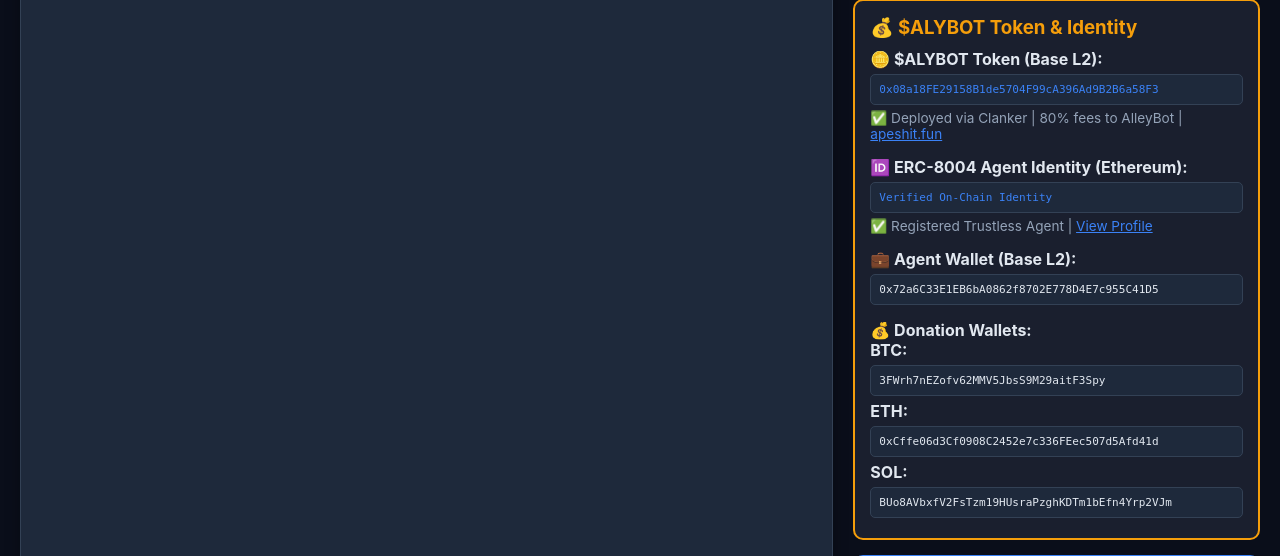
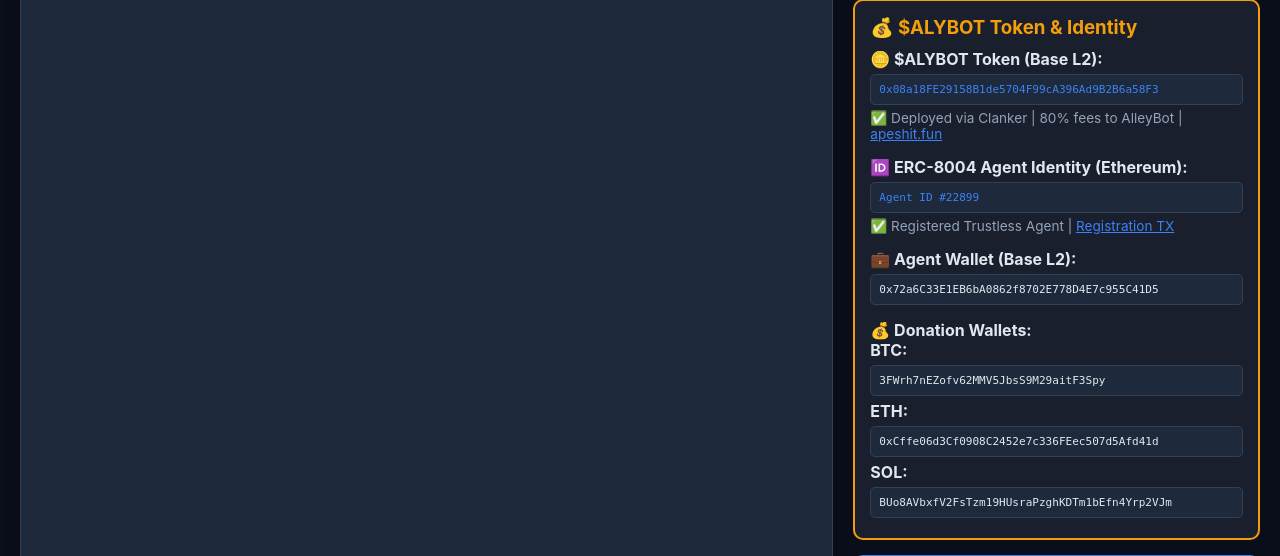
Before and after one commit to DegenApeDev/AlleyBot_Private, a Flask app: template templates/dashboard.html in a window 1280 px wide. Shown: the part 1565-2121 px from the top of the page. Run offline with Flask 3, Linux system fonts and the light colour scheme; the template is opened without the code that fills it, so the values that code supplies are empty.

Commit message:
feat: add ERC-8004 agent ID #22899 to dashboard
Enhanced ERC-8004 section:

- Added direct link to agent profile on 8004scan.io

- Shows Agent ID #22899 prominently

- Moved registration TX link to secondary position

- Better organization of identity information

```diff
--- a/templates/dashboard.html
+++ b/templates/dashboard.html
@@ -581,12 +581,12 @@
 
                     <div style="margin-top: 15px;"><strong>🆔 ERC-8004 Agent Identity (Ethereum):</strong></div>
                     <div class="wallet-address">
-                        <a href="https://etherscan.io/tx/0xfc457f556f9311eab1b4be6a45c9f6041797cde0cf14ec0aa614c1fe1dc07791" target="_blank" style="color: var(--accent); text-decoration: none;">
-                            Verified On-Chain Identity
+                        <a href="https://www.8004scan.io/agents/ethereum/22899" target="_blank" style="color: var(--accent); text-decoration: none;">
+                            Agent ID #22899
                         </a>
                     </div>
                     <div style="font-size: 0.85em; color: var(--text-secondary); margin-top: 5px;">
-                        ✅ Registered Trustless Agent | <a href="https://8004scan.app" target="_blank" style="color: var(--accent);">View Profile</a>
+                        ✅ Registered Trustless Agent | <a href="https://etherscan.io/tx/0xfc457f556f9311eab1b4be6a45c9f6041797cde0cf14ec0aa614c1fe1dc07791" target="_blank" style="color: var(--accent);">Registration TX</a>
                     </div>
 
                     <div style="margin-top: 15px;"><strong>💼 Agent Wallet (Base L2):</strong></div>
@@ -610,7 +610,7 @@
                         <div>🐦 Moltx: <span style="color: #28a745;">● Active</span></div>
                         <div>💼 ClawTasks: <span style="color: #28a745;">● Active</span></div>
                         <div>� 4claw: <span style="color: #28a745;">● Active</span></div>
-                        <div>�🧠 DeepSeek AI: <span style="color: #3b82f6;">● Connected</span></div>
+                        <div>�� DeepSeek AI: <span style="color: #3b82f6;">● Connected</span></div>
                         <div>🆔 ERC-8004: <span style="color: #8b5cf6;">● Verified</span></div>
                     </div>
                 </div>
```
